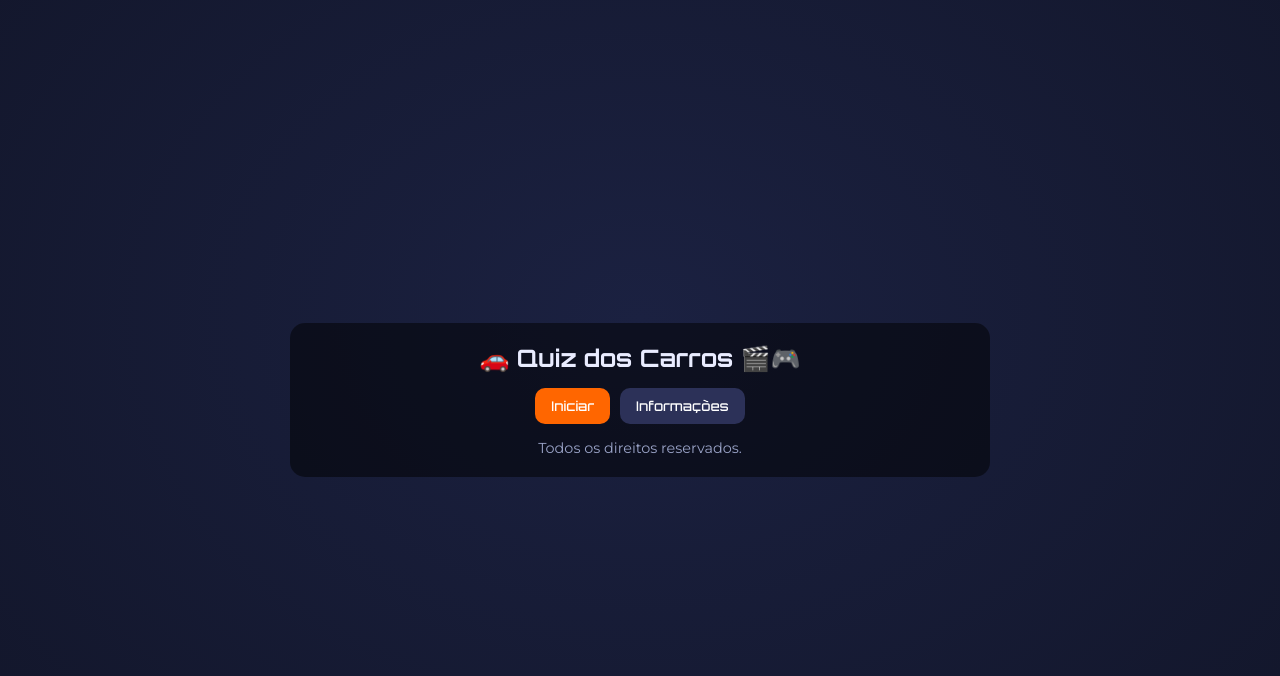
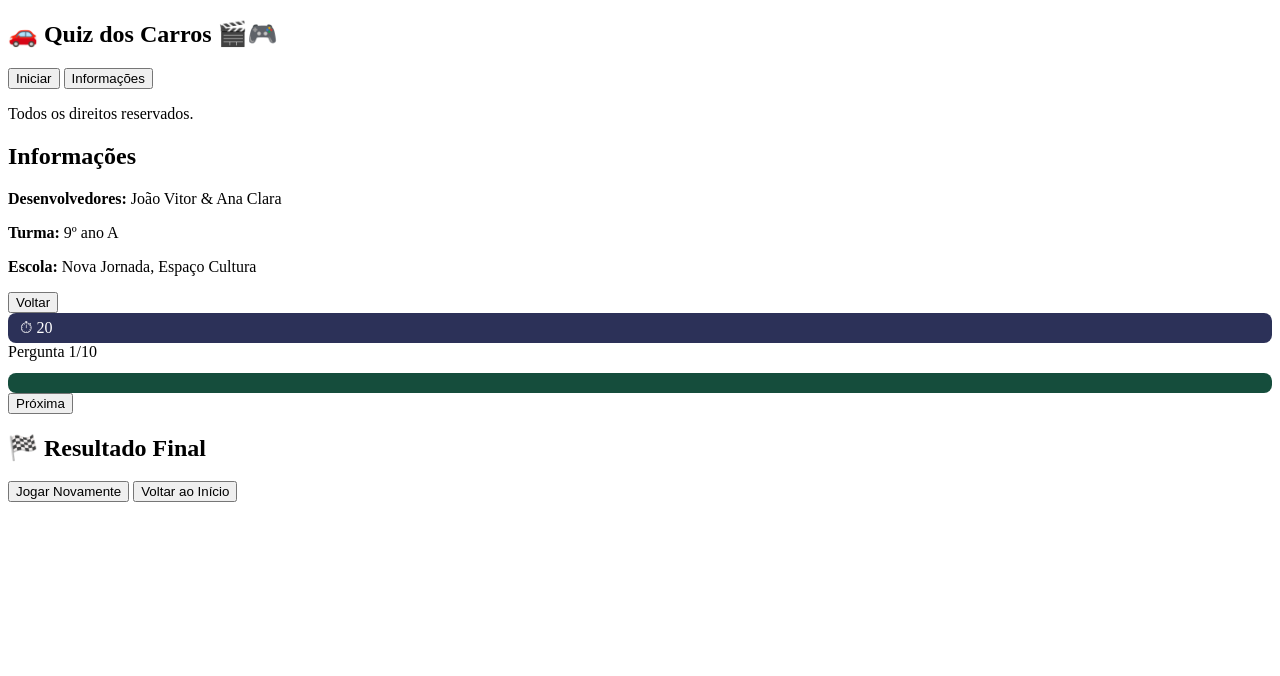
Before and after one commit to DehCore/Game-John, a plain HTML site: page index.html in a window 1280 px wide. Drawn offline with Linux system fonts and the light colour scheme.

Commit message:
Style.css

```diff
--- a/style.css
+++ b/style.css
@@ -1,87 +1,39 @@
-:root{
-  --bg1:#0f1222;
-  --bg2:#1b2141;
-  --accent:#ff6600;
-  --muted:#9aa3c7;
-  --text:#e9ecff;
+/* TEXTO DO ENUNCIADO */
+.question {
+  font-size: 1.2rem;
+  font-weight: 600;
+  margin-bottom: 12px;
+  color: #ffffff; /* deixa bem branco */
 }
 
-*{ box-sizing:border-box; margin:0; padding:0; }
-
-html,body{
-  height:100%;
-  background: radial-gradient(1200px 900px at 50% 40%, var(--bg2), var(--bg1));
-  color: var(--text);
-  font-family: 'Montserrat', sans-serif;
+/* BOTÕES DE RESPOSTA */
+.answer {
+  background: #1b1f45; /* mantém o degradê escuro mas mais claro que antes */
+  padding: 12px;
+  border-radius: 10px;
+  cursor: pointer;
+  text-align: left;
+  color: #ffffff; /* texto branco */
+  font-weight: 600;
 }
 
-#app{
-  min-height:100vh;
-  display:flex;
-  align-items:center;
-  justify-content:center;
-  padding:20px;
+.answer:hover {
+  background: #2c3170; /* hover mais claro */
 }
 
-.card{
-  width:100%;
-  max-width:700px;
-  background:rgba(0,0,0,0.5);
-  padding:20px;
-  border-radius:15px;
-  text-align:center;
+/* INFO BOX (opcional, clarear também) */
+.info-box {
+  margin-top: 12px;
+  padding: 10px;
+  border-radius: 8px;
+  background: #154d3c; /* mais contraste */
+  color: #ffffff; /* texto branco */
 }
 
-.hidden{ display:none; }
-
-.logo, .section-title{
-  font-family: 'Orbitron', sans-serif;
-  margin-bottom:15px;
+/* TIMER (opcional) */
+.timer {
+  background: #2c3158; /* mais contraste */
+  padding: 6px 12px;
+  border-radius: 8px;
+  color: #ffffff; /* branco */
 }
-
-.menu-actions{
-  display:flex;
-  justify-content:center;
-  gap:10px;
-  margin:15px 0;
-}
-
-.btn{
-  padding:10px 16px;
-  border:none;
-  border-radius:10px;
-  cursor:pointer;
-  font-family:'Orbitron', sans-serif;
-}
-
-.btn-primary{ background: var(--accent); color:#fff; }
-.btn-secondary{ background:#2c3158; color:#fff; }
-
-.rights{ font-size:0.9rem; color:var(--muted); margin-top:10px; }
-
-.quiz-top{ display:flex; justify-content:space-between; margin-bottom:15px; }
-.timer{ background:#222; padding:6px 12px; border-radius:8px; }
-
-.question{ font-size:1.2rem; font-weight:600; margin-bottom:12px; }
-
-.answers{ display:grid; gap:10px; }
-.answer{
-  background:#151935;
-  padding:12px;
-  border-radius:10px;
-  cursor:pointer;
-  text-align:left;
-}
-.answer:hover{ background:#1f244a; }
-.correct{ background:#17623a !important; }
-.wrong{ background:#8a1d2f !important; }
-.answer[disabled]{ opacity:0.7; cursor:not-allowed; }
-
-.info-box{
-  margin-top:12px;
-  padding:10px;
-  border-radius:8px;
-  background:#0e3b2d;
-}
-
-.score-text{ font-size:1.1rem; margin:15px 0; }
```
